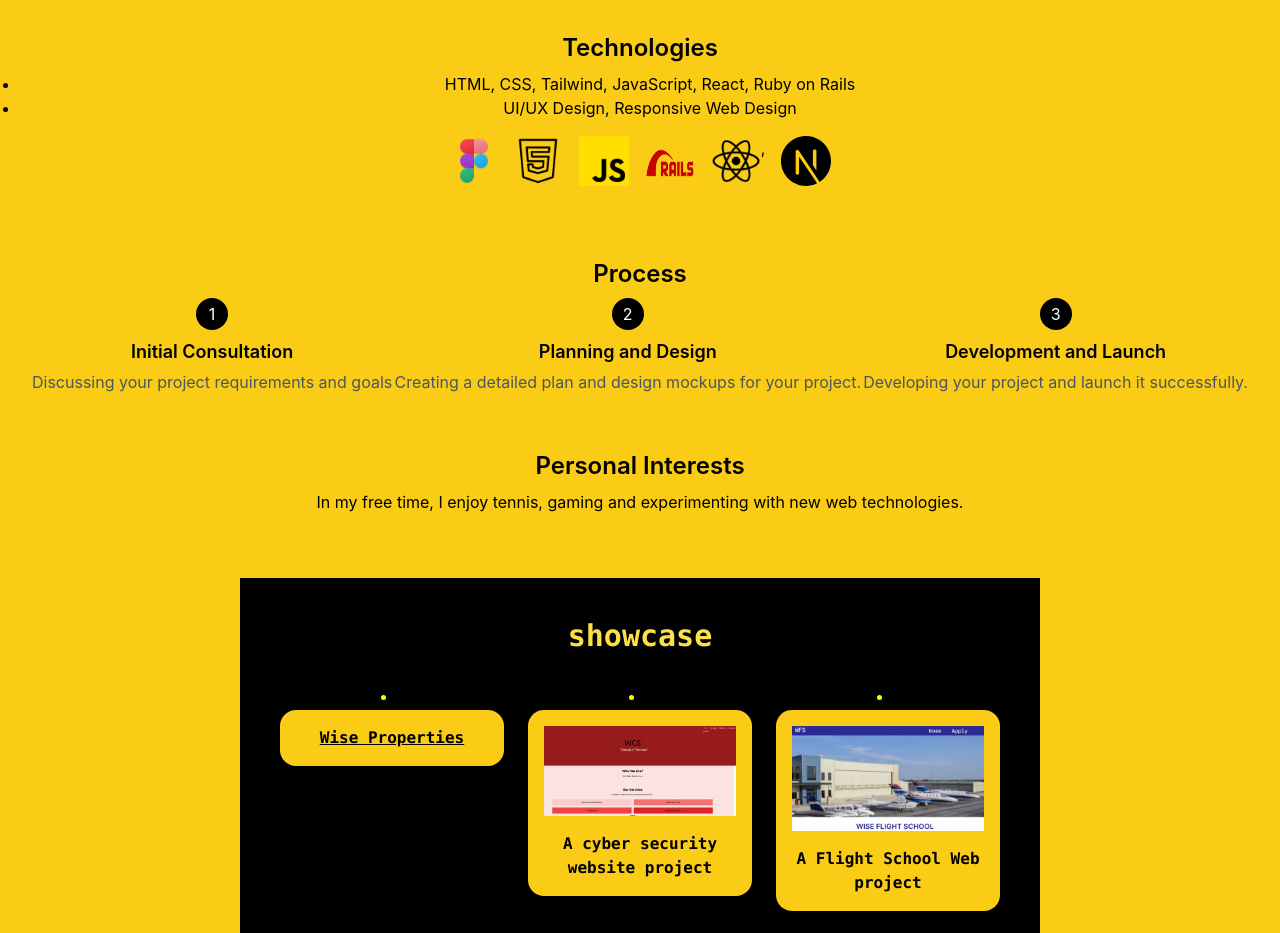
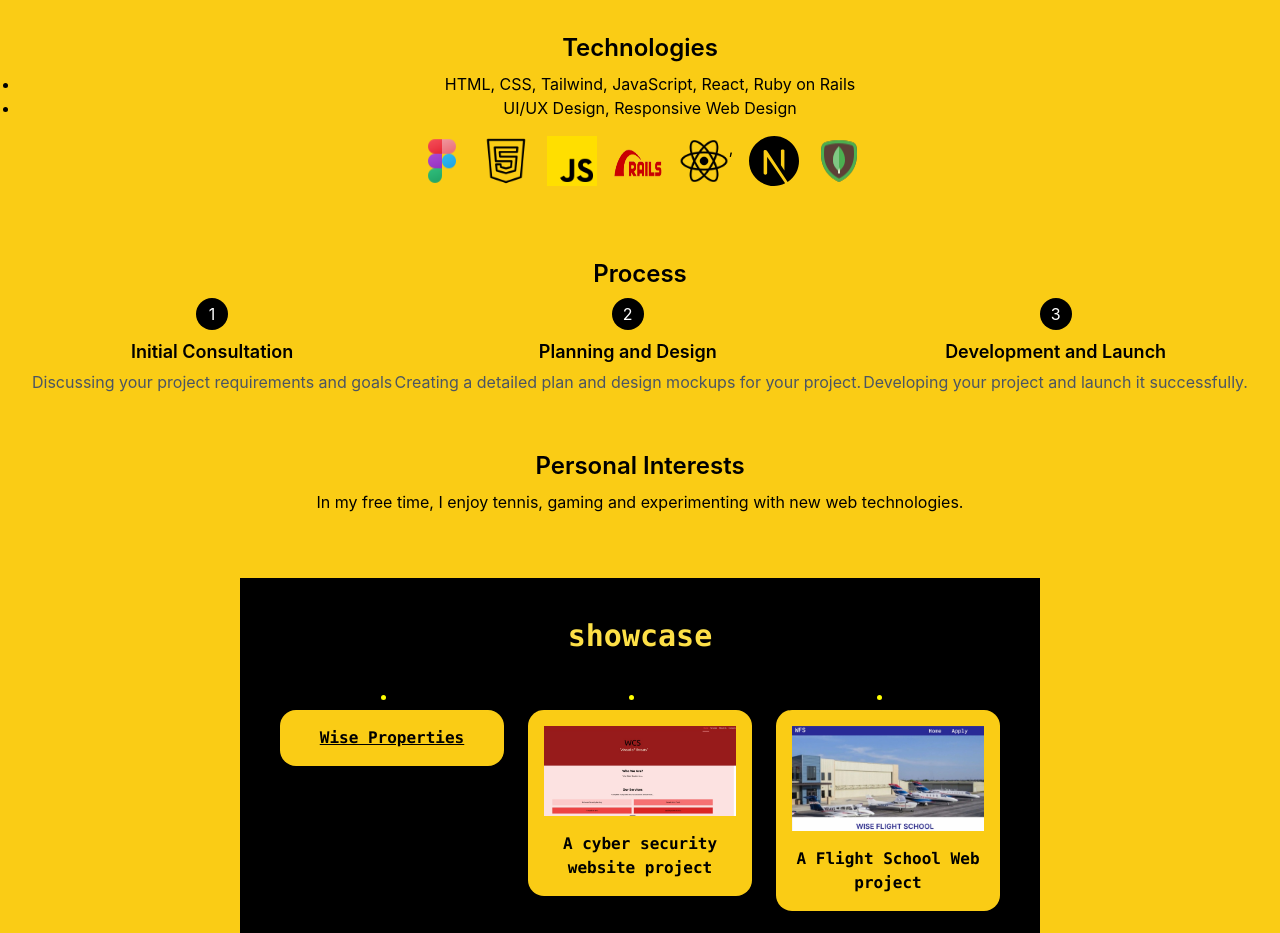
Before and after one commit to treva556/mt-portfolio, a React (Create React App) app: page / in a window 1280 px wide. Shown: the part 780-1713 px from the top of the page. Built offline with nearby package versions, Linux system fonts and the light colour scheme.

Commit message:
milestone 6

```diff
--- a/src/pages/home.js
+++ b/src/pages/home.js
@@ -17,6 +17,7 @@ import image85 from '../assets/Group 85.png';
 import image55 from '../assets/yj.jpeg';
 import FS from '../assets/FS.jpeg';
 import WLS from '../assets/wls.jpeg';
+import Mongo from '../assets/mongo.png';
 import image56 from '../assets/yy.jpeg';
 import Figma from '../assets/figma.png';
 import Next from '../assets/nextjs.svg';
@@ -96,7 +97,9 @@ function Body() {
                 <img src={image2} alt="Technology 2" className="w-1/8 mb-4" style={{ maxWidth: '50px' }} />
                 <img src={image3} alt="Technology 3" className="w-1/8 mb-4" style={{ maxWidth: '50px' }} />
                 <img src={image4} alt="Technology 4" className="w-1/8 mb-4" style={{ maxWidth: '50px' }} />,
-                <img src={Next} alt="Technology 4" className="w-1/8 mb-4" style={{ maxWidth: '50px' }} />
+                <img src={Next} alt="Technology 5" className="w-1/8 mb-4" style={{ maxWidth: '50px' }} />
+                <img src={Mongo} alt="Technology 6" className="w-1/8 mb-4" style={{ maxWidth: '50px' }} />
+
 
               </div>
             </div>
```
Also changed, not shown: src/assets/mongo.png (added).
